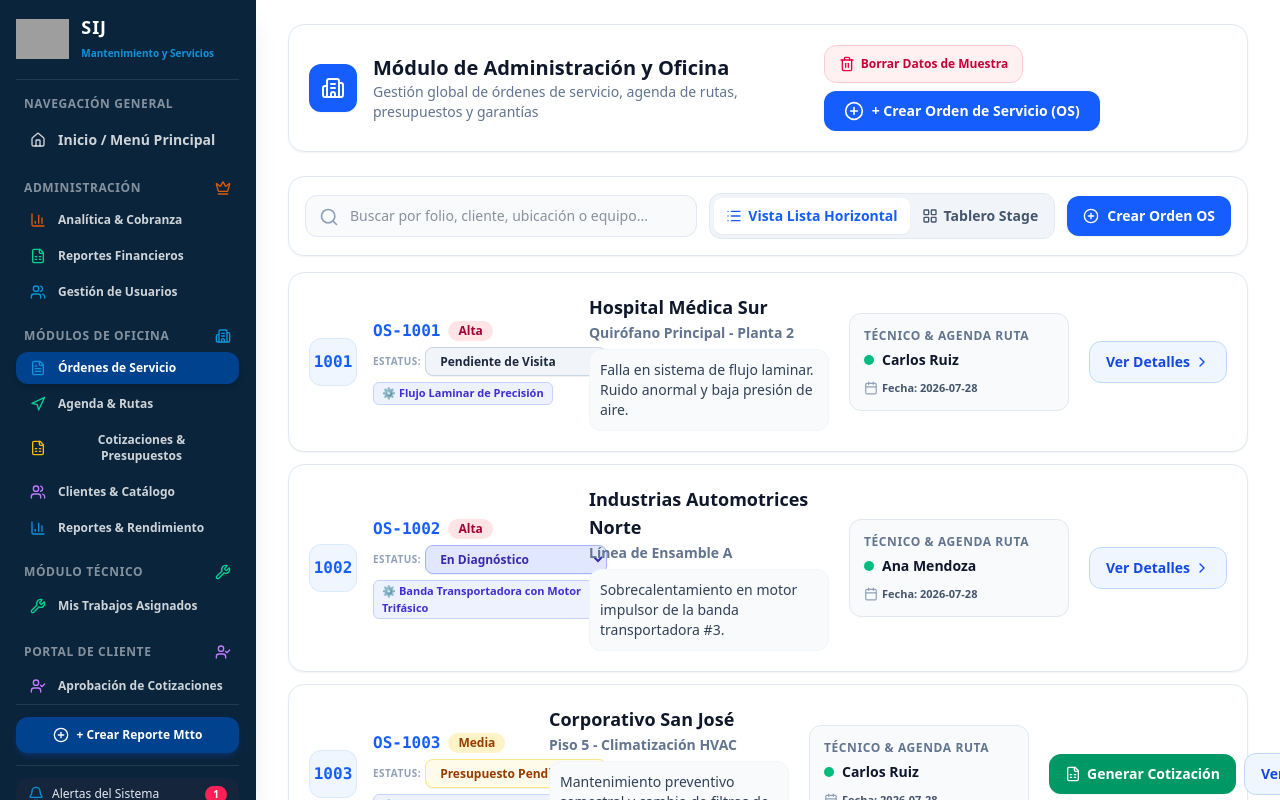
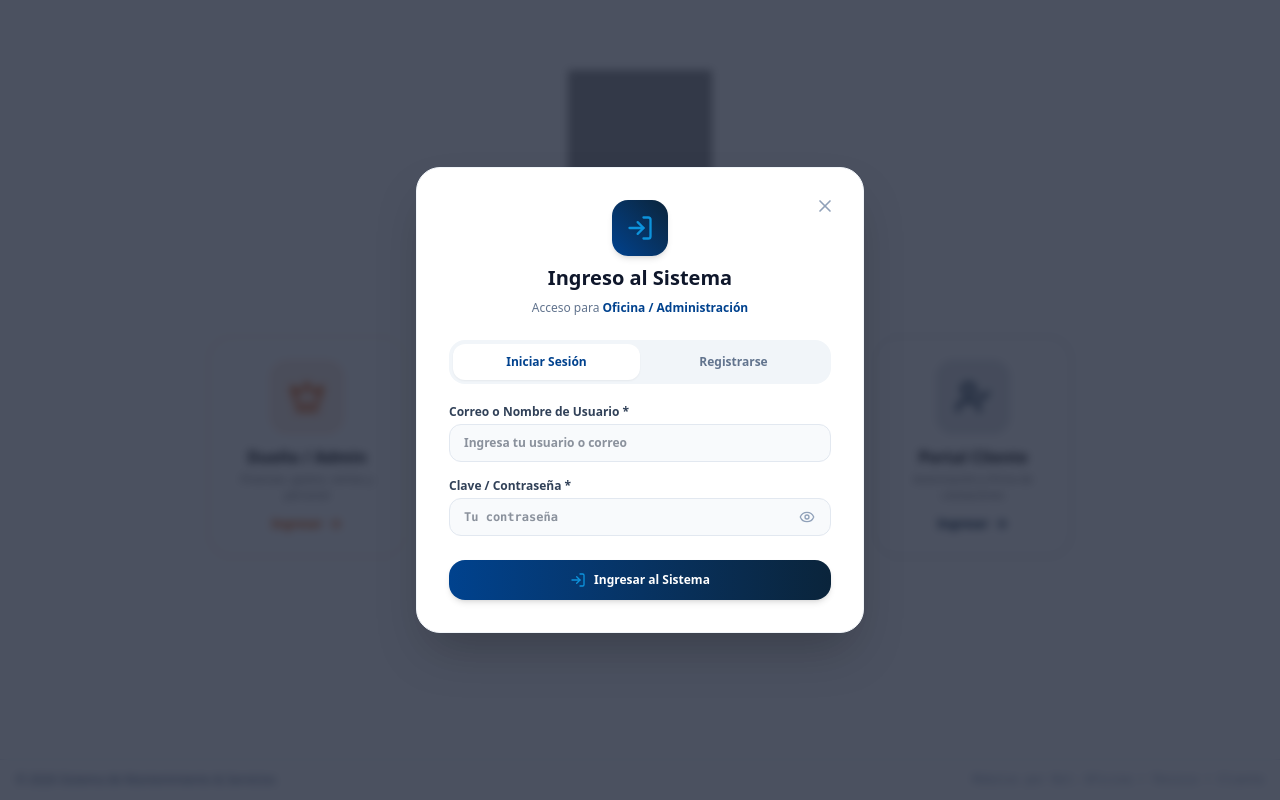
Before and after one commit to haroldove90-spec/Mantenimiento-en-Gral., a React (Vite) app: page / in a window 1280 px wide. Both pictures are taken after a click on the button 529 px from the left and 462 px from the top of the page. Shown: the top 800 px of the page. Built offline with nearby package versions, Linux system fonts and the light colour scheme; grey boxes are pictures that could not be loaded.

Commit message:
feat(auth): implement user authentication logic
- Add user authentication fields to data schema
- Integrate login functionality via UserAuthModal
- Add 'client' role to user system
- Refactor role switching to session-based logout

```diff
--- a/src/components/HomeDashboard.tsx
+++ b/src/components/HomeDashboard.tsx
@@ -1,6 +1,7 @@
 import React, { useState, useEffect } from 'react';
 import { useApp } from '../context/AppContext';
-import { Building2, Wrench, UserCheck, ArrowRight, Crown, Download, Smartphone, CheckCircle, Info, UserPlus, LogIn } from 'lucide-react';
+import { RoleType } from '../types';
+import { Building2, Wrench, UserCheck, ArrowRight, Crown, Smartphone, Info } from 'lucide-react';
 import { UserAuthModal } from './UserAuthModal';
 
 export const HomeDashboard: React.FC = () => {
@@ -9,8 +10,11 @@ export const HomeDashboard: React.FC = () => {
   const [deferredPrompt, setDeferredPrompt] = useState<any>(null);
   const [isInstalled, setIsInstalled] = useState(false);
   const [showIosInstructions, setShowIosInstructions] = useState(false);
+
+  // Auth modal state
   const [isAuthModalOpen, setIsAuthModalOpen] = useState(false);
-  const [authModalMode, setAuthModalMode] = useState<'register' | 'login'>('register');
+  const [selectedRole, setSelectedRole] = useState<RoleType>('owner');
+  const [authModalMode, setAuthModalMode] = useState<'register' | 'login'>('login');
 
   useEffect(() => {
     const handleBeforeInstallPrompt = (e: Event) => {
@@ -38,7 +42,6 @@ export const HomeDashboard: React.FC = () => {
       }
       setDeferredPrompt(null);
     } else {
-      // Check if iOS or desktop without prompt
       const isIos = /iPad|iPhone|iPod/.test(navigator.userAgent) && !(window as any).MSStream;
       if (isIos) {
         setShowIosInstructions(true);
@@ -46,6 +49,12 @@ export const HomeDashboard: React.FC = () => {
         alert('Para instalar SIJ en tu dispositivo, busca la opción "Agregar a la pantalla principal" o "Instalar aplicación" en el menú de tu navegador.');
       }
     }
+  };
+
+  const handleRoleCardClick = (role: RoleType) => {
+    setSelectedRole(role);
+    setAuthModalMode('login'); // Default to login mode when clicking a role card
+    setIsAuthModalOpen(true);
   };
 
   return (
@@ -63,45 +72,23 @@ export const HomeDashboard: React.FC = () => {
             Sistema de Mantenimiento y Servicios
           </p>
           <p className="text-xs text-sij-dark/70 font-medium mt-1">
-            Selecciona tu perfil de usuario para ingresar al sistema
+            Selecciona tu perfil de usuario para ingresar o registrarte
           </p>
         </div>
 
-        {/* REGISTER & LOGIN ADMIN BUTTONS */}
-        <div className="pt-2 flex flex-wrap items-center justify-center gap-2">
-          <button
-            onClick={() => {
-              setAuthModalMode('register');
-              setIsAuthModalOpen(true);
-            }}
-            className="cursor-pointer inline-flex items-center space-x-2 bg-emerald-600 hover:bg-emerald-700 text-white font-bold text-xs px-4 py-2 rounded-xl transition-all shadow-md hover:shadow-lg active:scale-95"
-          >
-            <UserPlus className="w-4 h-4 text-emerald-200" />
-            <span>Registrar Usuario Admin</span>
-          </button>
-
-          <button
-            onClick={() => {
-              setAuthModalMode('login');
-              setIsAuthModalOpen(true);
-            }}
-            className="cursor-pointer inline-flex items-center space-x-2 bg-slate-800 hover:bg-slate-900 text-white font-bold text-xs px-4 py-2 rounded-xl transition-all shadow-md hover:shadow-lg active:scale-95"
-          >
-            <LogIn className="w-4 h-4 text-sij-cyan" />
-            <span>Ingresar</span>
-          </button>
-
-          {!isInstalled && (
+        {/* PWA Install button only if not installed */}
+        {!isInstalled && (
+          <div className="pt-2 flex justify-center">
             <button
               id="install-pwa-btn"
               onClick={handleInstallClick}
               className="group cursor-pointer inline-flex items-center space-x-2 bg-sij-blue hover:bg-sij-navy text-white font-bold text-xs px-4 py-2 rounded-xl transition-all shadow-md hover:shadow-lg active:scale-95"
             >
               <Smartphone className="w-4 h-4 text-sij-cyan group-hover:animate-bounce" />
-              <span>Instalar App Movil</span>
+              <span>Instalar App Móvil</span>
             </button>
-          )}
-        </div>
+          </div>
+        )}
       </div>
 
       {/* iOS Installation Instruction Modal */}
@@ -115,20 +102,20 @@ export const HomeDashboard: React.FC = () => {
             <ol className="text-xs text-slate-600 text-left space-y-2 font-medium bg-slate-50 p-4 rounded-2xl border border-slate-200/80">
               <li className="flex items-start space-x-2">
                 <span className="font-bold text-blue-600">1.</span>
-                <span>Toca el botón de <strong>Compartir</strong> (icono de cuadrado con flecha hacia arriba) en la barra de Safari.</span>
+                <span>Toca el botón de <strong>Compartir</strong> (icono de cuadrado con flecha hacia arriba) en Safari.</span>
               </li>
               <li className="flex items-start space-x-2">
                 <span className="font-bold text-blue-600">2.</span>
-                <span>Desplázate hacia abajo y selecciona <strong>"Agregar a inicio"</strong> (Add to Home Screen).</span>
+                <span>Selecciona <strong>"Agregar a inicio"</strong> (Add to Home Screen).</span>
               </li>
               <li className="flex items-start space-x-2">
                 <span className="font-bold text-blue-600">3.</span>
-                <span>Toca <strong>"Agregar"</strong> en la esquina superior derecha.</span>
+                <span>Toca <strong>"Agregar"</strong>.</span>
               </li>
             </ol>
             <button
               onClick={() => setShowIosInstructions(false)}
-              className="w-full bg-slate-900 text-white font-bold text-xs py-2.5 rounded-xl hover:bg-slate-800 transition-colors"
+              className="w-full bg-slate-900 text-white font-bold text-xs py-2.5 rounded-xl hover:bg-slate-800 transition-colors cursor-pointer"
             >
               Entendido
             </button>
@@ -141,7 +128,7 @@ export const HomeDashboard: React.FC = () => {
         {/* Role 0: Dueño / Administrador General */}
         <button
           id="home-role-owner"
-          onClick={() => setActiveRole('owner')}
+          onClick={() => handleRoleCardClick('owner')}
           className="group cursor-pointer bg-white border border-sij-orange/20 rounded-2xl sm:rounded-3xl p-4 sm:p-6 flex flex-col items-center justify-center text-center gap-3 shadow-xs hover:shadow-xl hover:border-sij-orange/60 transition-all duration-300"
         >
           <div className="w-14 h-14 sm:w-18 sm:h-18 bg-sij-orange/10 border border-sij-orange/20 rounded-2xl flex items-center justify-center group-hover:bg-sij-orange transition-colors duration-300 shrink-0">
@@ -164,7 +151,7 @@ export const HomeDashboard: React.FC = () => {
         {/* Role 1: Oficina / Administración */}
         <button
           id="home-role-office"
-          onClick={() => setActiveRole('office')}
+          onClick={() => handleRoleCardClick('office')}
           className="group cursor-pointer bg-white border border-sij-blue/20 rounded-2xl sm:rounded-3xl p-4 sm:p-6 flex flex-col items-center justify-center text-center gap-3 shadow-xs hover:shadow-xl hover:border-sij-blue transition-all duration-300"
         >
           <div className="w-14 h-14 sm:w-18 sm:h-18 bg-sij-blue/10 border border-sij-blue/20 rounded-2xl flex items-center justify-center group-hover:bg-sij-blue transition-colors duration-300 shrink-0">
@@ -187,7 +174,7 @@ export const HomeDashboard: React.FC = () => {
         {/* Role 2: Técnico */}
         <button
           id="home-role-tech"
-          onClick={() => setActiveRole('tech')}
+          onClick={() => handleRoleCardClick('tech')}
           className="group cursor-pointer bg-white border border-sij-cyan/20 rounded-2xl sm:rounded-3xl p-4 sm:p-6 flex flex-col items-center justify-center text-center gap-3 shadow-xs hover:shadow-xl hover:border-sij-cyan transition-all duration-300"
         >
           <div className="w-14 h-14 sm:w-18 sm:h-18 bg-sij-cyan/10 border border-sij-cyan/20 rounded-2xl flex items-center justify-center group-hover:bg-sij-cyan transition-colors duration-300 shrink-0">
@@ -210,7 +197,7 @@ export const HomeDashboard: React.FC = () => {
         {/* Role 3: Cliente */}
         <button
           id="home-role-client"
-          onClick={() => setActiveRole('client')}
+          onClick={() => handleRoleCardClick('client')}
           className="group cursor-pointer bg-white border border-sij-navy/20 rounded-2xl sm:rounded-3xl p-4 sm:p-6 flex flex-col items-center justify-center text-center gap-3 shadow-xs hover:shadow-xl hover:border-sij-navy transition-all duration-300"
         >
           <div className="w-14 h-14 sm:w-18 sm:h-18 bg-sij-navy/10 border border-sij-navy/20 rounded-2xl flex items-center justify-center group-hover:bg-sij-navy transition-colors duration-300 shrink-0">
@@ -231,10 +218,11 @@ export const HomeDashboard: React.FC = () => {
         </button>
       </div>
 
-      {/* User Auth Registration / Login Modal */}
+      {/* User Auth Modal */}
       <UserAuthModal
         isOpen={isAuthModalOpen}
         onClose={() => setIsAuthModalOpen(false)}
+        targetRole={selectedRole}
         initialMode={authModalMode}
       />
 
--- a/src/components/UserAuthModal.tsx
+++ b/src/components/UserAuthModal.tsx
@@ -1,15 +1,22 @@
 import React, { useState } from 'react';
 import { useApp } from '../context/AppContext';
-import { Eye, EyeOff, Sparkles, UserPlus, LogIn, KeyRound, Check, ShieldCheck, X } from 'lucide-react';
+import { RoleType } from '../types';
+import { Eye, EyeOff, Sparkles, UserPlus, LogIn, Check, ShieldAlert, X, ShieldCheck } from 'lucide-react';
 
 interface UserAuthModalProps {
   isOpen: boolean;
   onClose: () => void;
+  targetRole?: RoleType;
   initialMode?: 'register' | 'login';
 }
 
-export const UserAuthModal: React.FC<UserAuthModalProps> = ({ isOpen, onClose, initialMode = 'register' }) => {
-  const { addSystemUser, setActiveRole, setOwnerSubTab } = useApp();
+export const UserAuthModal: React.FC<UserAuthModalProps> = ({
+  isOpen,
+  onClose,
+  targetRole = 'owner',
+  initialMode = 'login'
+}) => {
+  const { systemUsers, addSystemUser, setActiveRole, setOwnerSubTab, setOfficeSubTab } = useApp();
 
   const [mode, setMode] = useState<'register' | 'login'>(initialMode);
 
@@ -19,11 +26,21 @@ export const UserAuthModal: React.FC<UserAuthModalProps> = ({ isOpen, onClose, i
   const [email, setEmail] = useState('');
   const [password, setPassword] = useState('');
   const [showPassword, setShowPassword] = useState(false);
-  const [role, setRole] = useState<'owner' | 'office'>('owner'); // Default to admin
 
   const [message, setMessage] = useState<{ type: 'success' | 'error'; text: string } | null>(null);
 
   if (!isOpen) return null;
+
+  // Role display label
+  const getRoleLabel = (roleKey: RoleType) => {
+    switch (roleKey) {
+      case 'owner': return 'Dueño / Administrador General';
+      case 'office': return 'Oficina / Administración';
+      case 'tech': return 'Módulo Técnico';
+      case 'client': return 'Portal Cliente';
+      default: return 'Sistema SIJ';
+    }
+  };
 
   // Helper to generate a secure random password
   const generateSecurePassword = () => {
@@ -33,7 +50,7 @@ export const UserAuthModal: React.FC<UserAuthModalProps> = ({ isOpen, onClose, i
       newPass += chars.charAt(Math.floor(Math.random() * chars.length));
     }
     setPassword(newPass);
-    setShowPassword(true); // Automatically show password when generated so user can see it
+    setShowPassword(true);
     setMessage({
       type: 'success',
       text: '¡Clave segura generada exitosamente!'
@@ -45,50 +62,97 @@ export const UserAuthModal: React.FC<UserAuthModalProps> = ({ isOpen, onClose, i
     e.preventDefault();
 
     if (mode === 'register') {
-      if (!fullName || !username || !email || !password) {
-        setMessage({ type: 'error', text: 'Por favor completa todos los campos requeridos.' });
+      if (!fullName.trim() || !username.trim() || !email.trim() || !password.trim()) {
+        setMessage({ type: 'error', text: 'Por favor completa todos los campos obligatorios.' });
         return;
       }
 
-      // Add user to AppContext state / LocalStorage
+      // Check if username or email already exists
+      const existingUser = systemUsers.find(
+        u => u.email.toLowerCase() === email.toLowerCase() || (u.username && u.username.toLowerCase() === username.toLowerCase())
+      );
+
+      if (existingUser) {
+        setMessage({ type: 'error', text: 'El correo electrónico o nombre de usuario ya se encuentra registrado.' });
+        return;
+      }
+
+      // Determine initial assigned role (defaults to owner / targetRole)
+      const assignedRole = (targetRole === 'home' ? 'owner' : targetRole) as 'owner' | 'office' | 'tech' | 'client';
+
+      // Register new user
       addSystemUser({
-        name: fullName,
-        username: username,
-        email: email,
-        password: password,
+        name: fullName.trim(),
+        username: username.trim(),
+        email: email.trim(),
+        password: password.trim(),
         phone: '',
-        role: role,
+        role: assignedRole,
         status: 'Activo'
       });
 
       setMessage({
         type: 'success',
-        text: `¡Usuario ${username} registrado correctamente con rol Administrador!`
+        text: `¡Usuario ${username} registrado con éxito! Accediendo al sistema...`
       });
 
-      // Switch to active role and subtab
       setTimeout(() => {
-        setActiveRole(role);
-        if (role === 'owner') setOwnerSubTab('users');
+        setActiveRole(assignedRole);
+        if (assignedRole === 'owner') setOwnerSubTab('analytics');
+        if (assignedRole === 'office') setOfficeSubTab('orders');
         onClose();
-      }, 1200);
+      }, 1000);
+
     } else {
-      // Login mode
-      if (!email || !password) {
-        setMessage({ type: 'error', text: 'Ingresa correo/usuario y contraseña.' });
+      // LOGIN MODE
+      if (!email.trim() || !password.trim()) {
+        setMessage({ type: 'error', text: 'Ingresa tu usuario/correo y contraseña.' });
         return;
       }
 
-      setMessage({ type: 'success', text: '¡Sesión iniciada correctamente!' });
+      const input = email.trim().toLowerCase();
+
+      // Find user in systemUsers
+      const foundUser = systemUsers.find(
+        u =>
+          (u.email.toLowerCase() === input || (u.username && u.username.toLowerCase() === input))
+      );
+
+      if (!foundUser) {
+        setMessage({
+          type: 'error',
+          text: 'Usuario no encontrado. Por favor regístrate primero.'
+        });
+        return;
+      }
+
+      if (foundUser.password && foundUser.password !== password) {
+        setMessage({
+          type: 'error',
+          text: 'Contraseña incorrecta. Verifica tus credenciales.'
+        });
+        return;
+      }
+
+      // Login successful!
+      setMessage({
+        type: 'success',
+        text: `¡Bienvenido de nuevo, ${foundUser.name}! Iniciando sesión...`
+      });
+
       setTimeout(() => {
-        setActiveRole('owner');
+        // Use user's assigned role from database/state
+        const userRole = foundUser.role || (targetRole === 'home' ? 'owner' : targetRole);
+        setActiveRole(userRole);
+        if (userRole === 'owner') setOwnerSubTab('analytics');
+        if (userRole === 'office') setOfficeSubTab('orders');
         onClose();
       }, 800);
     }
   };
 
   return (
-    <div className="fixed inset-0 bg-slate-900/70 backdrop-blur-xs z-50 flex items-center justify-center p-4">
+    <div className="fixed inset-0 bg-slate-900/75 backdrop-blur-xs z-50 flex items-center justify-center p-4">
       <div className="bg-white rounded-3xl max-w-md w-full p-6 sm:p-8 shadow-2xl relative border border-slate-100 animate-in fade-in zoom-in-95 duration-200">
 
         {/* Close Button */}
@@ -101,16 +165,14 @@ export const UserAuthModal: React.FC<UserAuthModalProps> = ({ isOpen, onClose, i
 
         {/* Header Icon & Title */}
         <div className="text-center space-y-2 mb-6">
-          <div className="w-14 h-14 bg-gradient-to-tr from-sij-blue to-sij-cyan text-white rounded-2xl flex items-center justify-center mx-auto shadow-md">
-            {mode === 'register' ? <UserPlus className="w-7 h-7" /> : <LogIn className="w-7 h-7" />}
+          <div className="w-14 h-14 bg-gradient-to-tr from-sij-blue to-sij-navy text-white rounded-2xl flex items-center justify-center mx-auto shadow-md">
+            {mode === 'register' ? <UserPlus className="w-7 h-7 text-sij-cyan" /> : <LogIn className="w-7 h-7 text-sij-cyan" />}
           </div>
           <h3 className="font-extrabold text-slate-900 text-xl">
-            {mode === 'register' ? 'Registro de Usuario Admin' : 'Ingresar al Sistema SIJ'}
+            {mode === 'register' ? 'Registro de Usuario' : 'Ingreso al Sistema'}
           </h3>
           <p className="text-xs text-slate-500 font-medium">
-            {mode === 'register'
-              ? 'Crea tu cuenta administrativa con credenciales personalizadas'
-              : 'Ingresa con tu correo o usuario y contraseña'}
+            Acceso para <span className="font-bold text-sij-blue">{getRoleLabel(targetRole as RoleType)}</span>
           </p>
         </div>
 
@@ -119,35 +181,37 @@ export const UserAuthModal: React.FC<UserAuthModalProps> = ({ isOpen, onClose, i
           <button
             type="button"
             onClick={() => {
-              setMode('register');
+              setMode('login');
               setMessage(null);
             }}
-            className={`flex-1 py-2 rounded-xl transition-all ${
-              mode === 'register' ? 'bg-white text-sij-blue shadow-xs' : 'text-slate-500 hover:text-slate-800'
+            className={`flex-1 py-2.5 rounded-xl transition-all cursor-pointer ${
+              mode === 'login' ? 'bg-white text-sij-blue shadow-xs font-extrabold' : 'text-slate-500 hover:text-slate-800'
             }`}
           >
-            Registrarse (Admin)
+            Iniciar Sesión
           </button>
           <button
             type="button"
             onClick={() => {
-              setMode('login');
+              setMode('register');
               setMessage(null);
             }}
-            className={`flex-1 py-2 rounded-xl transition-all ${
-              mode === 'login' ? 'bg-white text-sij-blue shadow-xs' : 'text-slate-500 hover:text-slate-800'
+            className={`flex-1 py-2.5 rounded-xl transition-all cursor-pointer ${
+              mode === 'register' ? 'bg-white text-sij-blue shadow-xs font-extrabold' : 'text-slate-500 hover:text-slate-800'
             }`}
           >
-            Iniciar Sesión
+            Registrarse
           </button>
         </div>
 
         {/* Feedback Alert */}
         {message && (
           <div className={`p-3 rounded-2xl text-xs font-bold flex items-center space-x-2 mb-4 ${
-            message.type === 'success' ? 'bg-emerald-50 text-emerald-800 border border-emerald-200' : 'bg-rose-50 text-rose-800 border border-rose-200'
+            message.type === 'success'
+              ? 'bg-emerald-50 text-emerald-800 border border-emerald-200'
+              : 'bg-rose-50 text-rose-800 border border-rose-200'
           }`}>
-            {message.type === 'success' ? <Check className="w-4 h-4 text-emerald-600 shrink-0" /> : <ShieldCheck className="w-4 h-4 text-rose-600 shrink-0" />}
+            {message.type === 'success' ? <Check className="w-4 h-4 text-emerald-600 shrink-0" /> : <ShieldAlert className="w-4 h-4 text-rose-600 shrink-0" />}
             <span>{message.text}</span>
           </div>
         )}
@@ -155,7 +219,7 @@ export const UserAuthModal: React.FC<UserAuthModalProps> = ({ isOpen, onClose, i
         {/* FORM */}
         <form onSubmit={handleSubmit} className="space-y-4 text-xs font-medium">
 
-          {/* REGISTER FIELDS */}
+          {/* REGISTER FIELDS ONLY */}
           {mode === 'register' && (
             <>
               {/* 1. Nombre Completo */}
@@ -179,7 +243,7 @@ export const UserAuthModal: React.FC<UserAuthModalProps> = ({ isOpen, onClose, i
                   required
                   value={username}
                   onChange={e => setUsername(e.target.value)}
-                  placeholder="Ej. admin_carlos"
+                  placeholder="Ej. cmendoza"
                   className="w-full bg-slate-50 border border-slate-200 rounded-xl px-3.5 py-2.5 text-slate-800 font-semibold focus:outline-hidden focus:ring-2 focus:ring-sij-blue/30 focus:border-sij-blue transition-all"
                 />
               </div>
@@ -196,12 +260,12 @@ export const UserAuthModal: React.FC<UserAuthModalProps> = ({ isOpen, onClose, i
               required
               value={email}
               onChange={e => setEmail(e.target.value)}
-              placeholder="ejemplo@empresa.com"
+              placeholder={mode === 'register' ? 'ejemplo@empresa.com' : 'Ingresa tu usuario o correo'}
               className="w-full bg-slate-50 border border-slate-200 rounded-xl px-3.5 py-2.5 text-slate-800 font-semibold focus:outline-hidden focus:ring-2 focus:ring-sij-blue/30 focus:border-sij-blue transition-all"
             />
           </div>
 
-          {/* 4. Clave / Contraseña con opción segura e icono del ojito */}
+          {/* 4. Clave / Contraseña con opción de crear clave segura e icono del ojito */}
           <div>
             <div className="flex items-center justify-between mb-1">
               <label className="font-bold text-slate-700">Clave / Contraseña *</label>
@@ -239,18 +303,10 @@ export const UserAuthModal: React.FC<UserAuthModalProps> = ({ isOpen, onClose, i
             </div>
           </div>
 
-          {/* Initial Role info */}
           {mode === 'register' && (
-            <div>
-              <label className="font-bold text-slate-700 block mb-1">Rol Inicial Asignado</label>
-              <select
-                value={role}
-                onChange={e => setRole(e.target.value as 'owner' | 'office')}
-                className="w-full bg-blue-50/70 border border-blue-200 text-sij-blue rounded-xl px-3 py-2 text-xs font-extrabold focus:outline-hidden cursor-pointer"
-              >
-                <option value="owner">Dueño / Administrador General (Rol Admin)</option>
-                <option value="office">Oficina / Logística (Rol Admin)</option>
-              </select>
+            <div className="bg-blue-50/80 border border-blue-200/80 rounded-xl p-2.5 text-[11px] text-sij-navy font-semibold flex items-center space-x-2">
+              <ShieldCheck className="w-4 h-4 text-sij-blue shrink-0" />
+              <span>Los roles asignados se pueden sincronizar o modificar directamente en Supabase.</span>
             </div>
           )}
 
@@ -263,7 +319,7 @@ export const UserAuthModal: React.FC<UserAuthModalProps> = ({ isOpen, onClose, i
               {mode === 'register' ? (
                 <>
                   <UserPlus className="w-4 h-4 text-sij-cyan" />
-                  <span>Completar Registro (Admin)</span>
+                  <span>Completar Registro</span>
                 </>
               ) : (
                 <>
--- a/src/types.ts
+++ b/src/types.ts
@@ -136,7 +136,7 @@ export interface SystemUser {
   email: string;
   phone?: string;
   password?: string;
-  role: 'owner' | 'office' | 'tech';
+  role: 'owner' | 'office' | 'tech' | 'client';
   status: 'Activo' | 'Inactivo';
   lastLogin?: string;
 }
```
Also changed, not shown: src/components/Navbar.tsx (+8 -8 lines), src/data/initialData.ts (+4 -4 lines).
